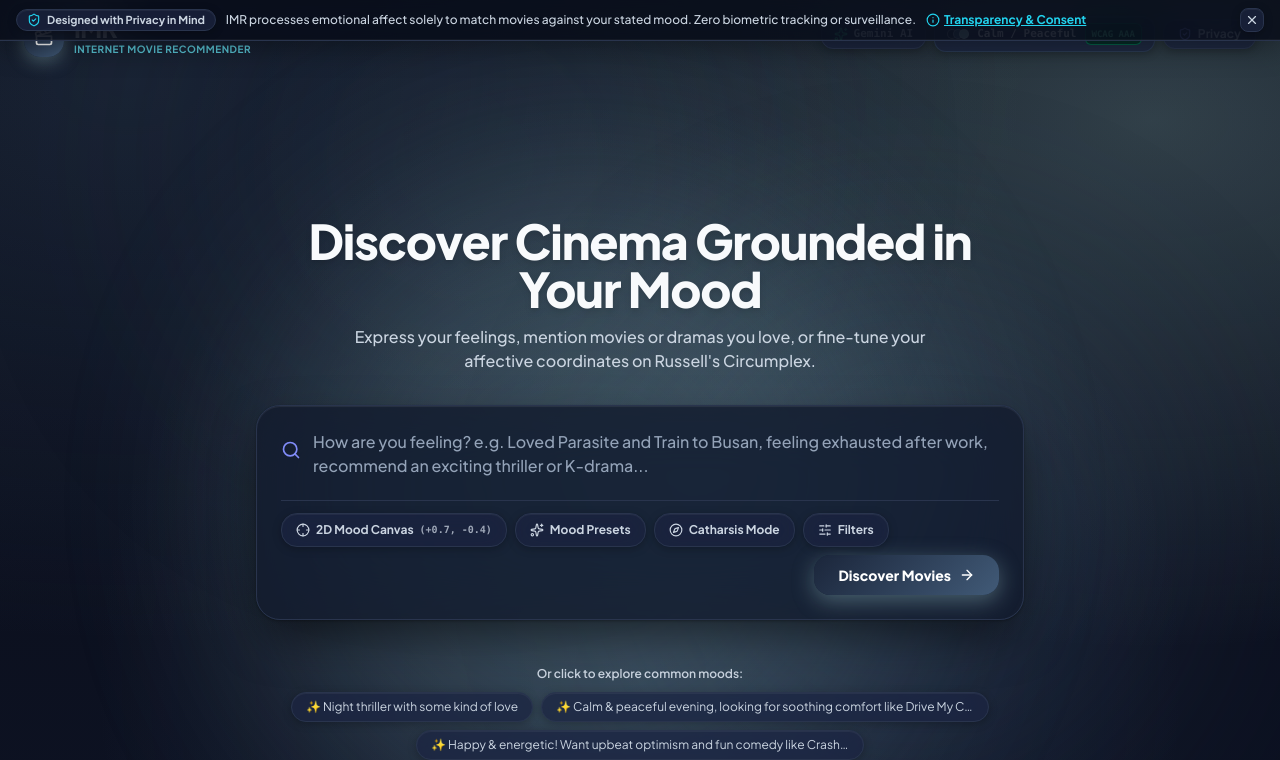
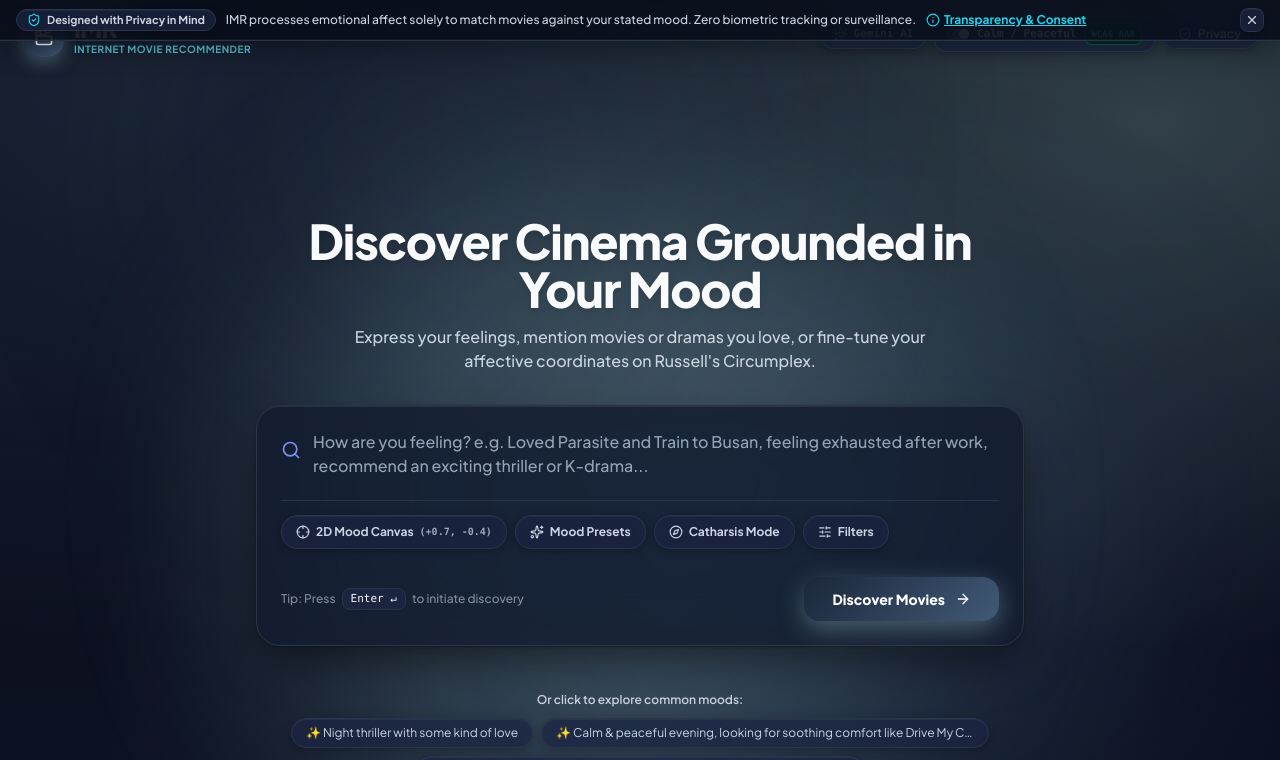
Before and after one commit to jedai11/IMR-internet-movie-recommender-, a React (Vite) app in the folder frontend/: page / in a window 1280 px wide. Shown: the top 760 px of the page. Built offline with nearby package versions, Linux system fonts and the light colour scheme.

Commit message:
style: Place Discover action button in dedicated lower row with clear visual hierarchy

```diff
--- a/frontend/src/App.tsx
+++ b/frontend/src/App.tsx
@@ -556,8 +556,8 @@ export function App() {
               )}
             </div>
 
-            {/* Quick Action Ribbon */}
-            <div className="flex items-center justify-between flex-wrap gap-2 pt-3 border-t border-[#29344D]">
+            {/* Tool Toggles Ribbon */}
+            <div className="flex items-center justify-between flex-wrap gap-2.5 pt-3.5 border-t border-[#29344D]">
               <div className="flex items-center gap-2 flex-wrap">
                 {/* 2D Mood Canvas Toggle */}
                 <button
@@ -618,23 +618,29 @@ export function App() {
                   <span>Filters</span>
                 </button>
               </div>
+            </div>
 
-              {/* Primary Search / Discover Action Button (WCAG 2.2 Compliant Contrast) */}
+            {/* Dedicated Primary Discover Mode Action (Placed Lower) */}
+            <div className="pt-3 flex items-center justify-between flex-wrap gap-3">
+              <span className="text-xs text-[#CBD5E1]/60 hidden sm:inline-flex items-center gap-1.5 font-medium">
+                Tip: Press <kbd className="px-2 py-0.5 rounded-lg bg-[#1C2540] text-[11px] font-mono text-[#F8FAFC] border border-[#29344D] shadow-sm">Enter ↵</kbd> to initiate discovery
+              </span>
+
               <button
                 type="button"
                 onClick={() => handleDiscover()}
                 disabled={loading}
-                className="w-full sm:w-auto px-6 py-2.5 rounded-2xl font-black text-sm shadow-md transition-all flex items-center justify-center gap-2 disabled:opacity-50 cursor-pointer active:scale-95 ml-auto hover:brightness-110"
+                className="w-full sm:w-auto px-7 py-3 rounded-2xl font-black text-sm shadow-lg transition-all flex items-center justify-center gap-2.5 disabled:opacity-50 cursor-pointer active:scale-95 ml-auto hover:brightness-110"
                 style={{
                   background: `linear-gradient(135deg, ${currentTheme.primaryHex}, ${currentTheme.secondaryHex})`,
                   color: currentTheme.wcagButtonText,
-                  boxShadow: `0 6px 22px ${currentTheme.glowHex}`
+                  boxShadow: `0 8px 26px ${currentTheme.glowHex}`
                 }}
               >
                 {loading ? (
                   <>
                     <RefreshCw className="w-4 h-4 animate-spin" style={{ color: currentTheme.wcagButtonText }} />
-                    <span>Analyzing Affect...</span>
+                    <span>Analyzing Affect & Catalog...</span>
                   </>
                 ) : (
                   <>
```
